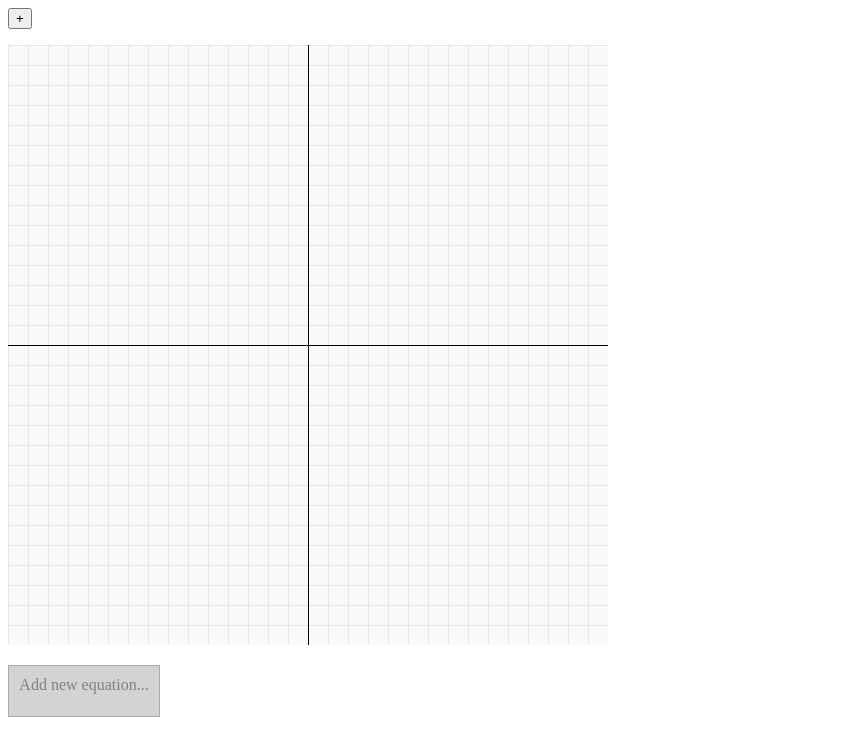
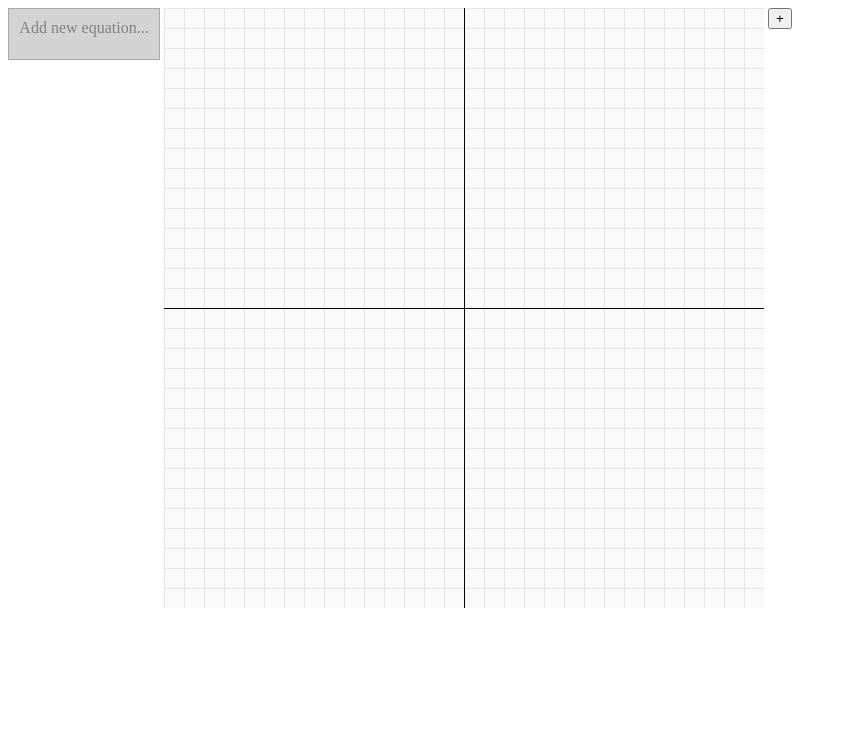
Before and after one commit to jonahkagan/calcoolator, a plain HTML site: page calc.html in a window 1280 px wide. Shown: the whole page, without its empty margins (0-847 px from the left). Drawn offline with nearby package versions, Linux system fonts and the light colour scheme.

Commit message:
rearranged html

```diff
--- a/calc.html
+++ b/calc.html
@@ -39,12 +39,12 @@
 
 </head>
 <body>
-    <input type="button" value="+" id="graphPlus"/>
-    <p>
-    <canvas id="graphCanvas"></canvas>
-    </p>
+
 
     <div id="eqns"></div>
+    <canvas id="graphCanvas"></canvas>
+    <input type="button" value="+" id="graphPlus"/>
+
 
 </body>
 </html>
--- a/css/style.css
+++ b/css/style.css
@@ -1,3 +1,10 @@
+#eqns {
+    display: inline-block;
+    vertical-align: top;
+}
+
 #graphCanvas {
+    display: inline-block;
+    vertical-align: top;
     outline: none;
 }
--- a/js/models/model.js
+++ b/js/models/model.js
@@ -4,7 +4,7 @@ G.makeModel = function() {
     var selectedFunction = null;
 
     model.newFunction = function (srcRep) {
-        var fun = G.makeFun('f', [0, 0, 1]);
+        var fun = G.makeFun('f', [0, 1]);
         functions.push(fun);
         if (selectedFunction) selectedFunction.isSelected = false;
         fun.isSelected = true;
```
